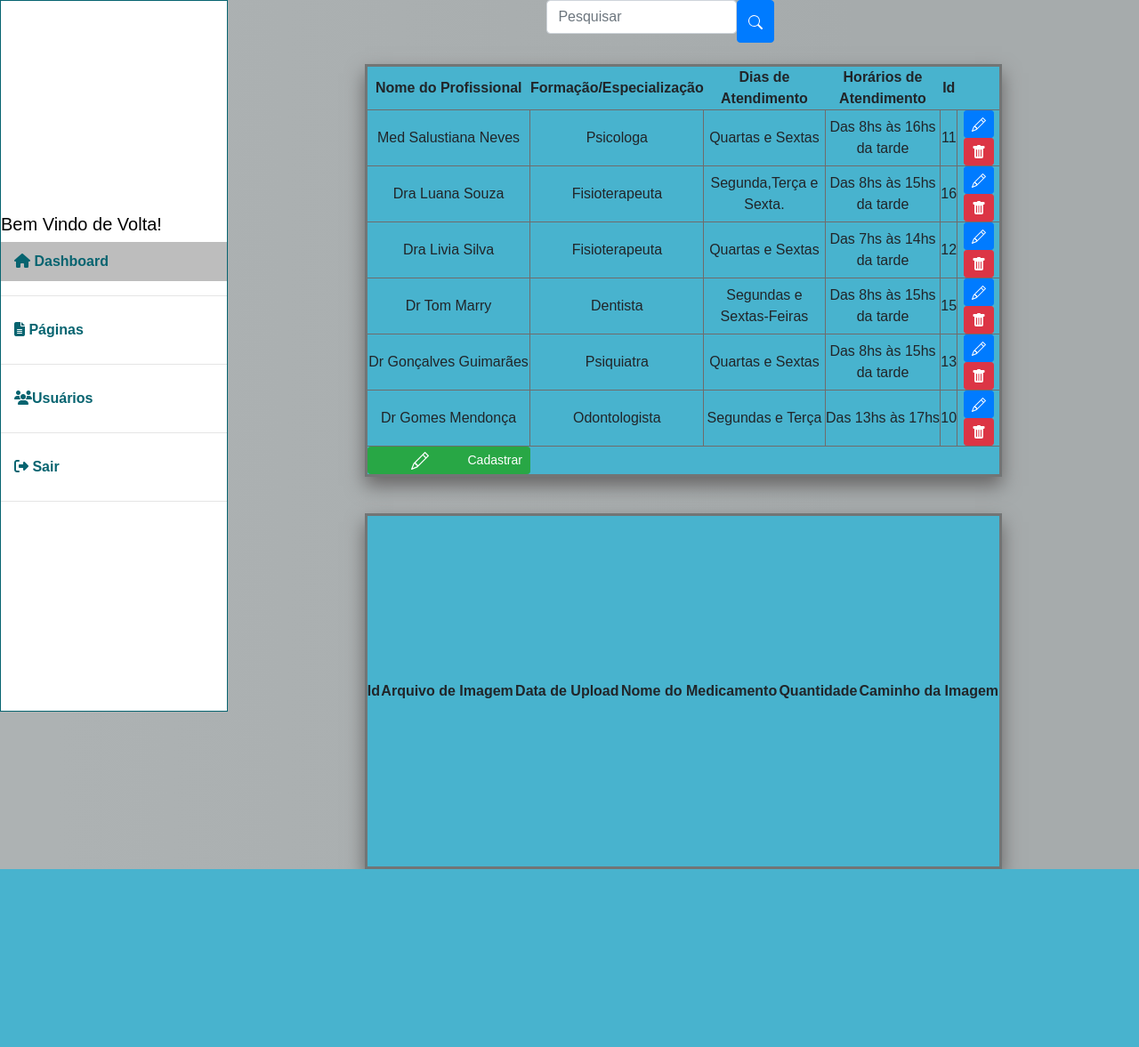
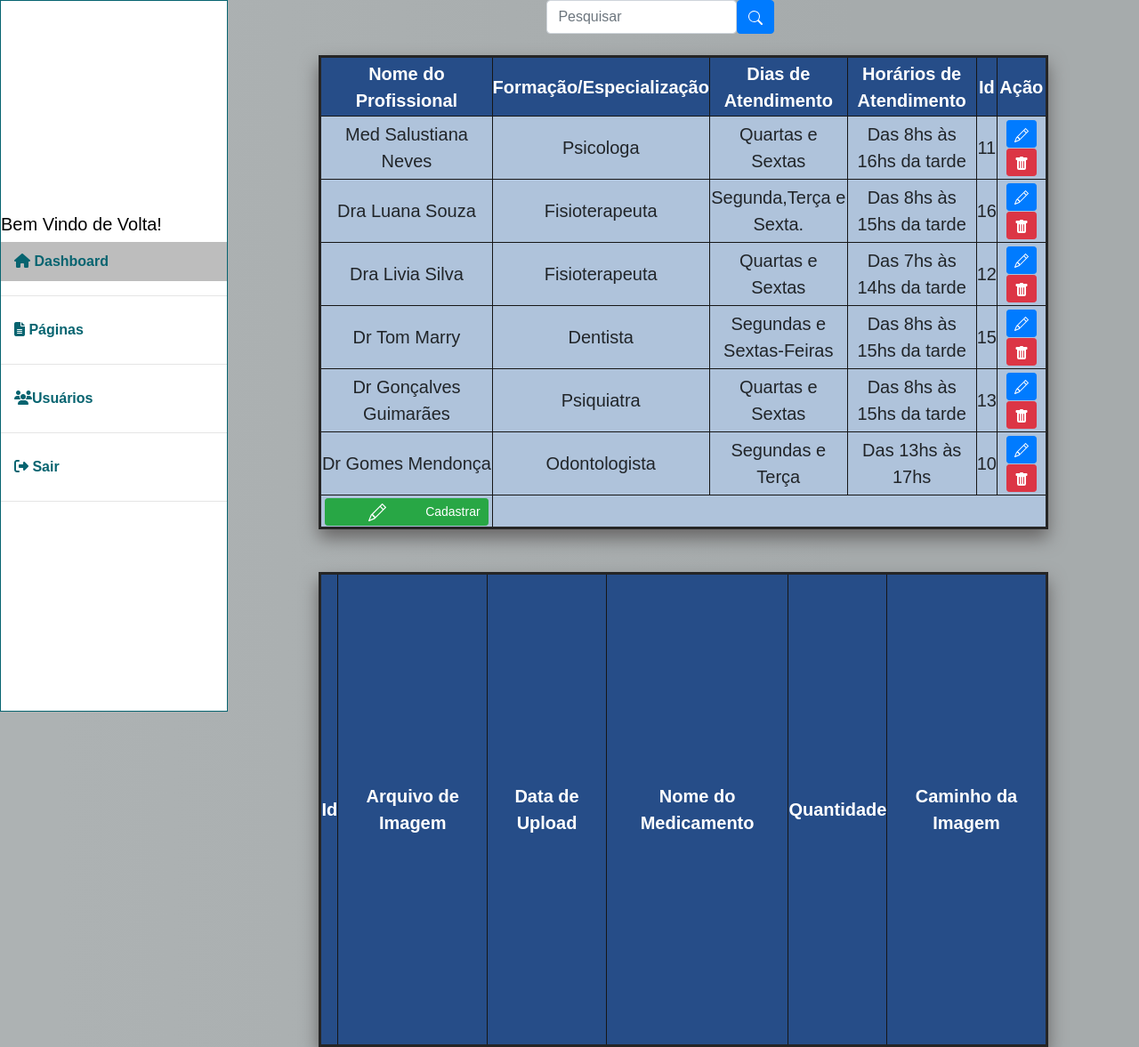
Before and after one commit to Rikelme453/Projeto-Healtech, a PHP site: page /admin_pages/tabelas.php in a window 1280 px wide. Shown: the part 81-1258 px from the top of the page at 89% size. Before the commit the page ends 1058 px from the top, so only its background shows below. Run offline with PHP 8.4, Linux system fonts and the light colour scheme; data comes from the database, SQL or seed files in the repository; data that the repository does not hold is empty; some libraries are stand-ins or nearby versions.

Commit message:
Alterações em admin

```diff
--- a/UVS/CSS/conta.css
+++ b/UVS/CSS/conta.css
@@ -138,22 +138,34 @@ h4{
        width: 25%;
        gap:.1%;
        display: flex;
-       height: 6%;
+
 
  }
 
-.tabela{
-  background-color: rgb(72, 179, 206);
-  margin-left: 15%;
-  margin-bottom: 4%;
+ .tabela{
+  background-color: #AFC3DB;
+  margin-left: 10%;
   text-align: center;
-  border: solid rgb(114, 117, 117);
-  width: 70%;
-  height: 50%;
+  border: solid rgb(37, 37, 37);
+  width: 80%;
   box-shadow:0px 10px 20px #676565;
+  border-radius: 2px;
+  cursor: pointer;
+  border-collapse:collapse ;
+  font-size: 20px;
+  height: 400pt;
+
 }
- td{
-     border:solid rgb(112, 107, 107) 1px;
+.tdDark{
+  background-color: #264d88;
+  color: white;
+}
+td{
+  border:solid rgb(22, 22, 22) 1px;
+
+}
+th{
+  border:solid rgb(22, 22, 22) 1px;
 }
  .img{
   width: 25%;
@@ -185,20 +197,3 @@ h4{
   height:'20';
 
 }
-
-.sair{
-    width: 100px;
-    background: rgb(180,58,103);
-    background: linear-gradient(90deg, rgba(180,58,103,1) 0%, rgba(253,29,29,1) 50%, rgba(252,170,69,1) 98%);
-    border: 2px solid black;
-    border-radius: 3px;
-    margin-left: 100%;
-}
-
-.voltar{
-    width: 100px;
-    background: rgb(15,115,21);
-    background: linear-gradient(90deg, rgba(15,115,21,1) 0%, rgba(9,117,121,1) 35%, rgba(0,255,55,1) 100%);
-    border: 2px solid black;
-    border-radius: 3px;
-}
--- a/UVS/admin_pages/tabelas.php
+++ b/UVS/admin_pages/tabelas.php
@@ -87,11 +87,12 @@ $result2 = $conexao -> query($sql2);
 <br>
 
 <table class="tabela">
-      <th>Nome do Profissional</th>
-      <th>Formação/Especialização</th>
-      <th>Dias de Atendimento</th>
-      <th>Horários de Atendimento</th>
-      <th>Id</th>
+      <th class="tdDark">Nome do Profissional</th>
+      <th class="tdDark">Formação/Especialização</th>
+      <th class="tdDark">Dias de Atendimento</th>
+      <th class="tdDark">Horários de Atendimento</th>
+      <th class="tdDark">Id</th>
+      <th class="tdDark">Ação</th>
 
        <?php
 
@@ -132,14 +133,14 @@ $result2 = $conexao -> query($sql2);
 
              </th>
 </table>
-
+<br><br>
 <table class="tabela">
-     <th>Id</th>
-     <th>Arquivo de Imagem</th>
-     <th>Data de Upload</th>
-     <th>Nome do Medicamento</th>
-     <th>Quantidade</th>
-     <th>Caminho da Imagem</th>
+     <th class="tdDark">Id</th>
+     <th class="tdDark">Arquivo de Imagem</th>
+     <th class="tdDark">Data de Upload</th>
+     <th class="tdDark">Nome do Medicamento</th>
+     <th class="tdDark">Quantidade</th>
+     <th class="tdDark">Caminho da Imagem</th>
 
      <?php
      while($user = mysqli_fetch_assoc($result)) {
--- a/UVS/pages/medicos.php
+++ b/UVS/pages/medicos.php
@@ -72,10 +72,6 @@ $result2 = $conexao -> query($sql2);
           <a href="#">Conta</a>
             <i class='bx bxs-chevron-down htmlcss-arrow arrow'></i>
             <ul class="htmlCss-sub-menu sub-menu">
-
-              <li><a href="conta.php">Conta</a></li>
-              <li><a href="login.php">Login</a></li>
-              <li><a href="cadastro.php">Cadastro</a></li>
 
               <li><a href="pages/login.php">Login</a></li>
               <li><a href="pages/cadastro.php">Cadastro</a></li>
```
Also changed, not shown: UVS/admin_pages/usuarios.php (+6 -5 lines), UVS/upload/medarquivos/645970244c03c.png (added).
